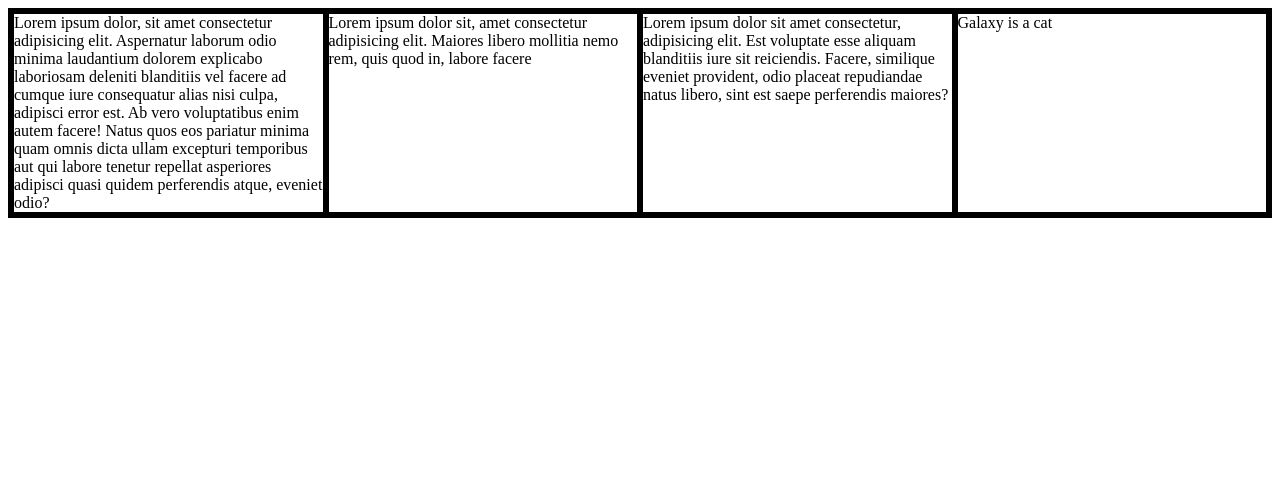
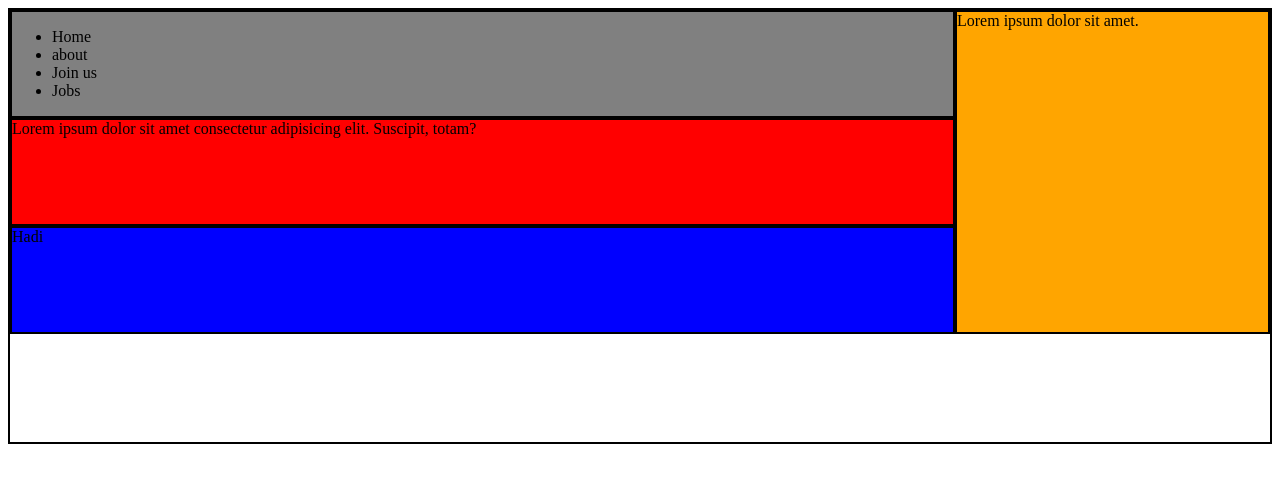
Before and after one commit to Apache-Duster/31-01, a plain HTML site: page index.html in a window 1280 px wide. Drawn offline with Linux system fonts and the light colour scheme.

```diff
--- a/index.html
+++ b/index.html
@@ -1,20 +1,26 @@
 <!DOCTYPE html>
 <html lang="en">
-<head>
-    <meta charset="UTF-8">
-    <meta http-equiv="X-UA-Compatible" content="IE=edge">
-    <meta name="viewport" content="width=device-width, initial-scale=1.0">
-    <title>Grid Container</title>
-    <link rel="stylesheet" href="./style.css">
-</head>
-<body>
+  <head>
+    <meta charset="UTF-8" />
+    <meta http-equiv="X-UA-Compatible" content="IE=edge" />
+    <link rel="stylesheet" href="./style.css" />
+  </head>
+  <body>
     <div class="container">
-        <div>Lorem ipsum dolor, sit amet consectetur adipisicing elit. Aspernatur laborum odio minima laudantium dolorem explicabo laboriosam deleniti blanditiis vel facere ad cumque iure consequatur alias nisi culpa, adipisci error est.
-        Ab vero voluptatibus enim autem facere! Natus quos eos pariatur minima quam omnis dicta ullam excepturi temporibus aut qui labore tenetur repellat asperiores adipisci quasi quidem perferendis atque, eveniet odio?</div>
-        <div>Lorem ipsum dolor sit, amet consectetur adipisicing elit. Maiores libero mollitia nemo rem, quis quod in, labore facere    </div>
-        <div>Lorem ipsum dolor sit amet consectetur, adipisicing elit. Est voluptate esse aliquam blanditiis iure sit reiciendis. Facere, similique eveniet provident, odio placeat repudiandae natus libero, sint est saepe perferendis maiores?</div>
-        <div>Galaxy is a cat</div>
+      <div class="item-a">
+        <ul>
+          <li>Home</li>
+          <li>about</li>
+          <li>Join us</li>
+          <li>Jobs</li>
+        </ul>
+      </div>
+      <div class="item-b">
+        Lorem ipsum dolor sit amet consectetur adipisicing elit. Suscipit,
+        totam?
+      </div>
+      <div class="item-c">Lorem ipsum dolor sit amet.</div>
+      <div class="item-d">Hadi</div>
     </div>
-
-</body>
+  </body>
 </html>
--- a/style.css
+++ b/style.css
@@ -1,7 +1,32 @@
 div {
-    border: 3px black solid;
-}
-.container {
+    border: 2px black solid;
+  }
+  .container {
     display: grid;
-    grid-template-columns: repeat(4 , 1fr)
-}
+    /* grid-template-columns: repeat(4, minmax(250px, 500px)); */
+    grid-template-columns: 1fr 2fr 1fr;
+    /*  */
+    grid-template-rows: repeat(4, 1fr);
+    /* grid-template-rows: 5vh repeat(2, 75vh) repeat(2, 50vh) 10vh; */
+    grid-template-areas:
+      "menu menu about"
+      "main main about"
+      "footer footer about";
+  }
+  .item-a {
+    grid-area: menu;
+    background-color: gray;
+    display: flex;
+  }
+  .item-b {
+    grid-area: main;
+    background-color: red;
+  }
+  .item-c {
+    grid-area: about;
+    background-color: orange;
+  }
+  .item-d {
+    grid-area: footer;
+    background-color: blue;
+  }
```
